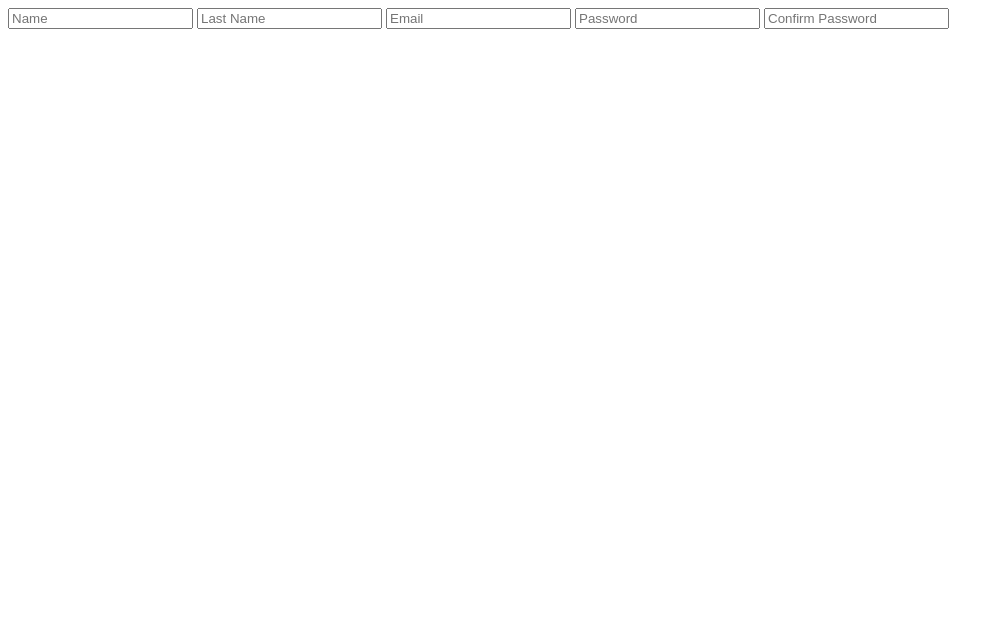
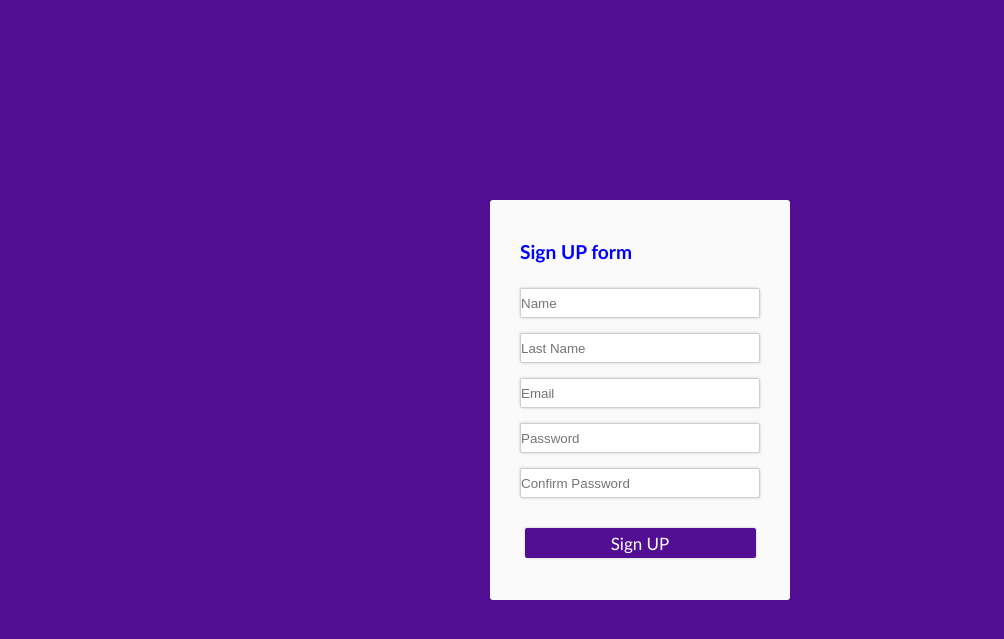
Before and after one commit to JWalshe86/nags-with-notions4, a PHP site: page /signUP.php in a window 1280 px wide. Shown: the top 639 px of the page, without its empty margins (0-1004 px from the left). Run offline with PHP 8.4, Linux system fonts and the light colour scheme.

Commit message:
:lipstick: Add styling to sign up form

```diff
--- a/signUP.php
+++ b/signUP.php
@@ -2,16 +2,21 @@
 <html lang="en">
 <head>
 	<meta charset="UTF-8">
+<link rel="stylesheet" href="static/css/signUP.css">
 	<title>Sign Up</title>
 </head>
 <body>
 	<div class="form">
+        <div class="title">
+            <p>Sign UP form</p>
+        </div>
 	<form action="" method='post'>
             <input type='text' name="name" placeholder='Name'>
             <input type='text' name="lastName" placeholder='Last Name'>
             <input type='text' name="email" placeholder='Email'>
             <input type='text' name="password" placeholder='Password'>
             <input type='text' name="confiPassword" placeholder='Confirm Password'>
+            <input type='submit' value="Sign UP" name='signUP_button'>
         </form>
         </div>
 </body>
--- /dev/null
+++ b/static/css/signUP.css
@@ -0,0 +1,65 @@
+*{
+   padding: 0;
+   margin: 0;
+   box-sizing: border-box;
+}
+body{
+   background: rgb(83,15,148);
+}
+
+.form{
+   position: absolute;
+   top: 50%;
+   left: 50%;
+   transform: translate(-50%, -50%);
+   background: rgb(250,250,250);
+   width: 300px;
+   height: 400px;
+   border-radius: 3px;
+}
+
+.form input{
+   border: 1px solid rgba(100,100,100,0.3);
+   box-shadow: 1px 1px 2px rgba(180,180,180,0.3),
+   -1px -1px 2px rgba(180,180,180,0.3);
+   transform: translateY(50px);
+   display: block;
+   margin: 15px auto 0px auto;
+   height: 30px;
+   width: 80%;
+   border-radius: 2px;
+   text-align: center;
+}
+
+input:focus{
+    outline:none;
+}
+
+.form input[type='submit']{
+    margin-top: 30px;
+    background: rgb(83, 15, 148);
+    width: 77%;
+    border-radius: 2px;
+    color: rgb(255,255,255);
+    border: none;
+    font-size: 17px;
+    font-family: 'Gill Sans', 'Gill Sans MT', Calibri, 'Trebuchet MS', sans-serif;
+}
+
+::placeholder{
+    padding-right: 80px;
+    left: 20px;
+    text-align: justify;
+}
+
+.title{
+    transform: translate(30px,40px);
+}
+
+.title p{
+   color: rgb(0, 0, 255);
+   font-weight: 600;
+   font-size: 1.2em;
+   font-family: 'Gill Sans', 'Gill Sans MT', Calibri, 'Trebuchet MS', sans-serif;
+
+}
```
